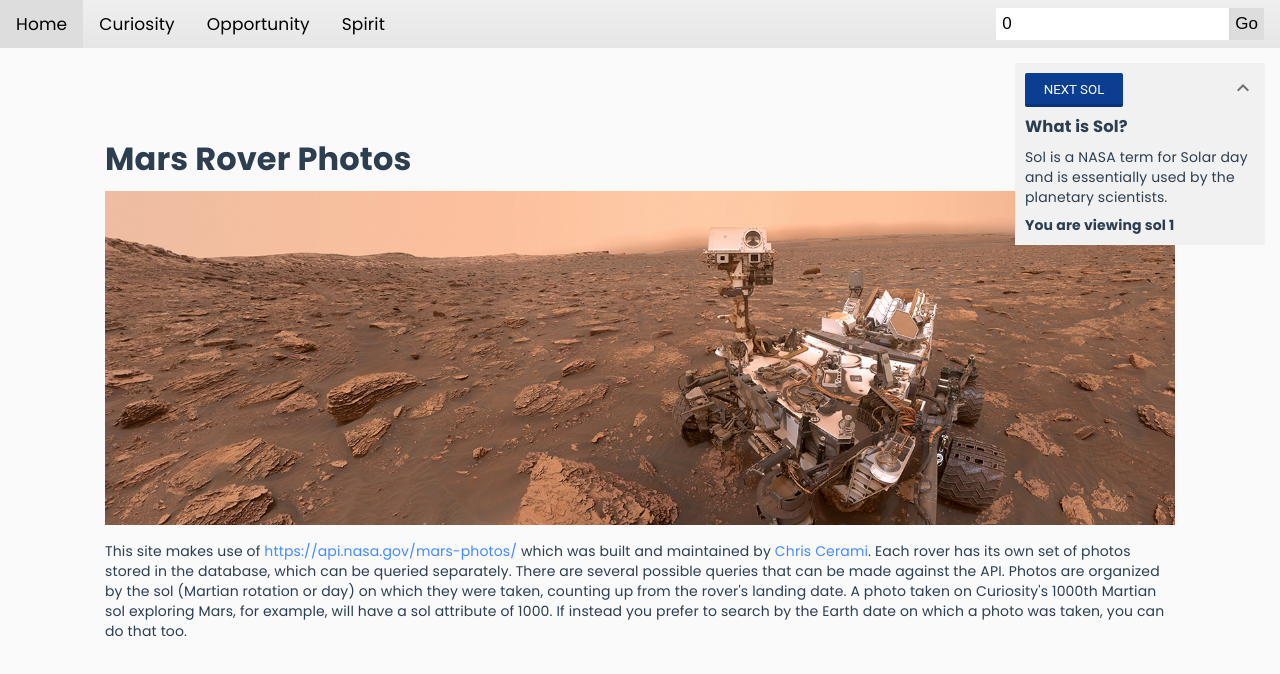
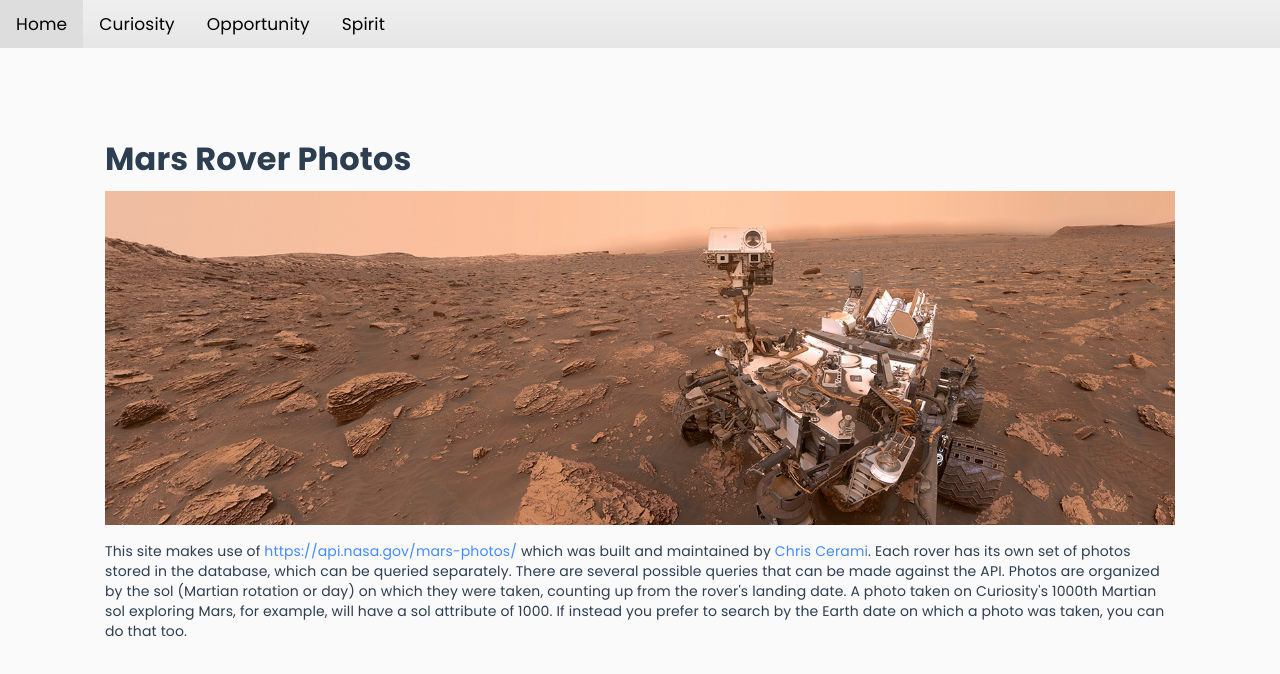
Before and after one commit to MCBarnard/NasaMarsRovers, a Vue app: page / in a window 1280 px wide. Shown: the top 674 px of the page. Built offline with nearby package versions, Linux system fonts and the light colour scheme.

Commit message:
Update Navbar

```diff
--- a/src/components/Navbar.vue
+++ b/src/components/Navbar.vue
@@ -4,11 +4,11 @@
     <router-link to="/curiosity">Curiosity</router-link>
     <router-link to="/opportunity">Opportunity</router-link>
     <router-link to="/spirit">Spirit</router-link>
-    <div class="search-container">
+    <div v-if="onRoverPage" class="search-container">
       <input placeholder="Set a custom Sol" type="number" v-model="custom_sol" id="custom_sol">
       <button @click="customSol">Go</button>
     </div>
-    <div class="sol-container" :class="[!infoOpen && 'closed']">
+    <div v-if="onRoverPage" class="sol-container" :class="[!infoOpen && 'closed']">
       <div class="sol-buttons" :class="[!infoOpen && 'closed']">
         <button class="sol-next-btn" @click="nextSol">Next Sol</button>
         <div @click="toggleInfo" class="icon">
@@ -34,6 +34,14 @@ export default {
     return {
       infoOpen: true,
     };
+  },
+  computed: {
+    onRoverPage() {
+      const onCuriosity = this.$route.name === "Curiosity";
+      const onSpirit = this.$route.name === "Spirit";
+      const onOpportunity = this.$route.name === "Opportunity";
+      return onCuriosity || onSpirit || onOpportunity;
+    },
   },
   methods: {
     toggleInfo() {
```
